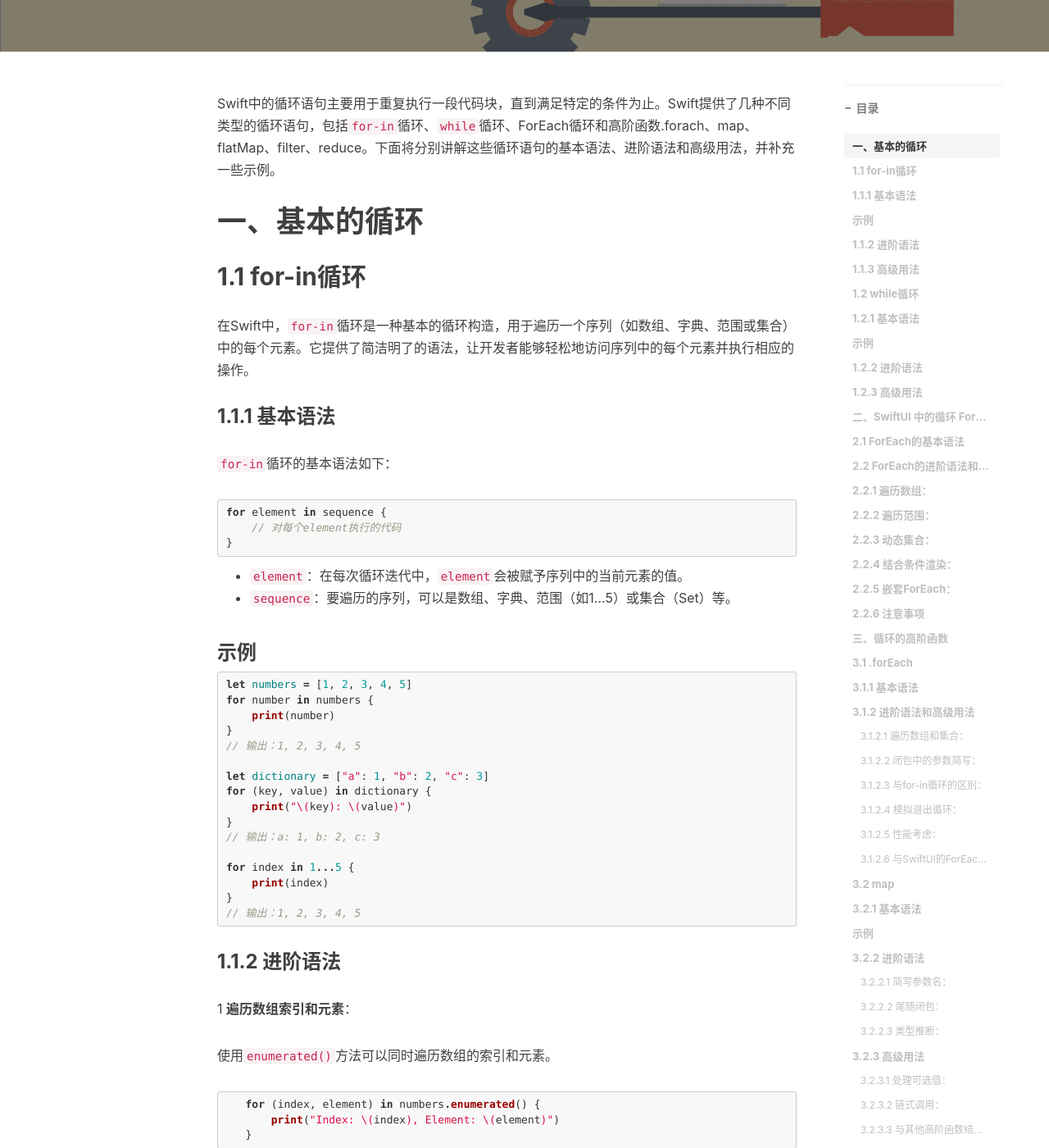
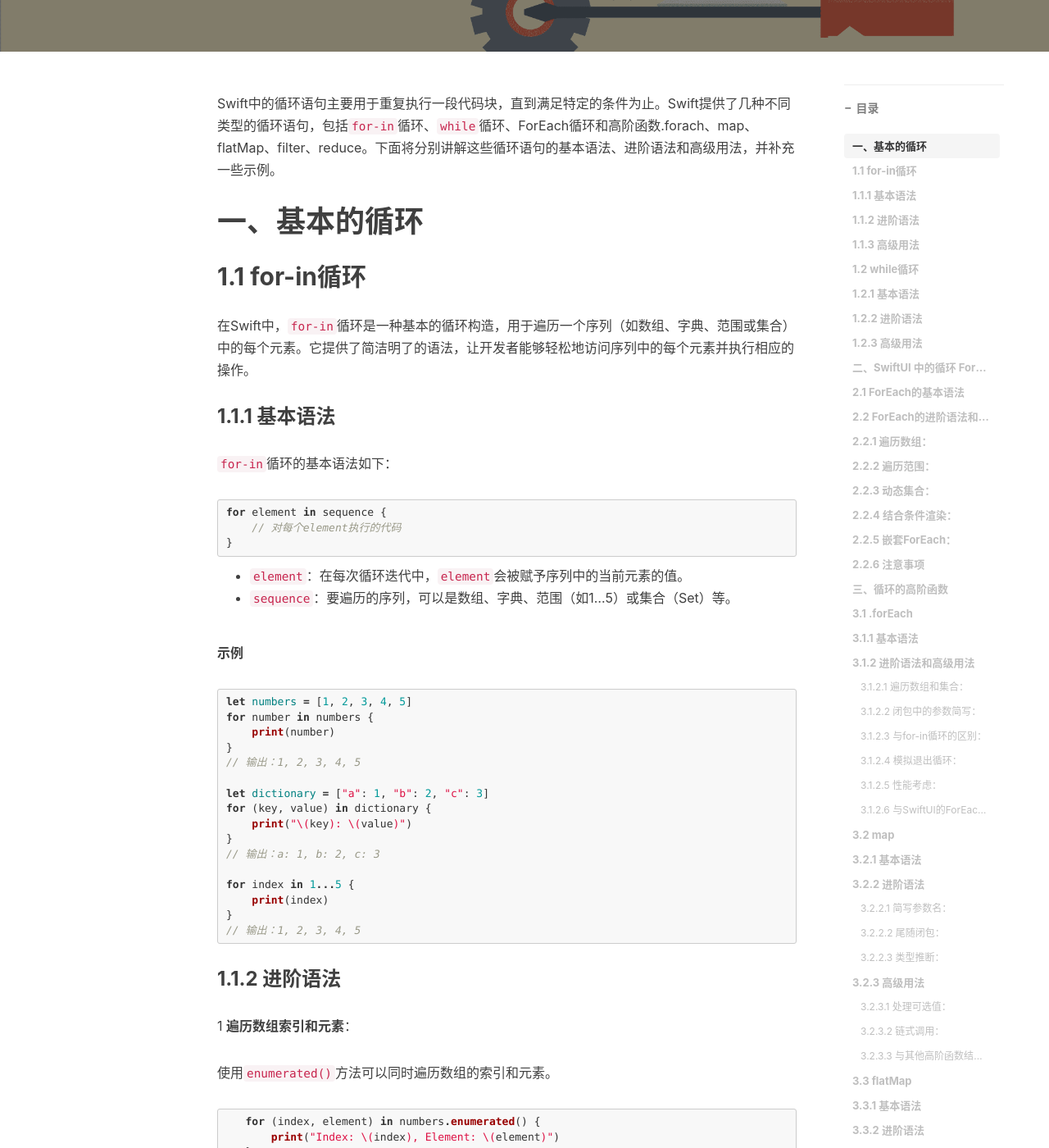
Before and after one commit to BuddyLiu/docs, a Jekyll site: the page built from _posts/202407/2024-07-31-01-聊聊 Swift 中的循环.md, in a window 1280 px wide and 1400 px high, scrolled down 394 px. Shown: the whole window at 82% size. Built offline with Jekyll 4.4.1, drawn with Linux system fonts in a browser that asks for light colours; nearby versions of some CDN libraries; comment, search, counter and statistics services are not loaded.

Commit message:
格式修改

````diff
--- a/_posts/202407/2024-07-31-01-聊聊 Swift 中的循环.md
+++ b/_posts/202407/2024-07-31-01-聊聊 Swift 中的循环.md
@@ -27,7 +27,7 @@ for element in sequence {
 - `element`：在每次循环迭代中，`element`会被赋予序列中的当前元素的值。
 - `sequence`：要遍历的序列，可以是数组、字典、范围（如1...5）或集合（Set）等。
 
-### 示例
+**示例**
 
 ```swift
 let numbers = [1, 2, 3, 4, 5]
@@ -178,7 +178,7 @@ while condition {
 
 - `condition`：这是一个布尔表达式，用于在每次循环迭代开始时进行评估。如果表达式的结果为真，则执行循环体内的代码；如果为假，则退出循环。
 
-### 示例
+**示例**
 
 ```swift
 var count = 0
@@ -449,7 +449,7 @@ let newCollection = collection.map({ (element) -> TransformedType in
 - `TransformedType`：闭包返回值的类型。
 - `newCollection`：包含闭包返回结果的新集合。
 
-### 示例
+**示例**
 
 ```swift
 let numbers = [1, 2, 3, 4, 5]
@@ -549,7 +549,7 @@ let newCollection = collection.flatMap({ (element) -> TransformedType? in
 - `TransformedType`：闭包返回值的类型，该类型是可选的。
 - `newCollection`：包含闭包返回的非`nil`结果的新集合。
 
-### 示例
+**示例**
 
 ```swift
 let optionalNumbers: [Int?] = [1, nil, 2, 3, nil, 4]
@@ -648,7 +648,7 @@ let newCollection = collection.filter({ (element) -> Bool in
 - `Bool`：闭包返回值的类型，表示当前元素是否满足条件。
 - `newCollection`：包含满足条件的元素的新集合。
 
-### 示例
+**示例**
 
 ```swift
 let numbers = [1, 2, 3, 4, 5]
@@ -752,7 +752,7 @@ let result = collection.reduce(initialResult, { (partialResult, element) -> Resu
 - `ResultType`：闭包返回值的类型，也是`reduce`函数的最终返回类型。
 - `result`：累积操作的最终结果。
 
-### 示例
+**示例**
 
 ```swift
 let numbers = [1, 2, 3, 4, 5]
````
